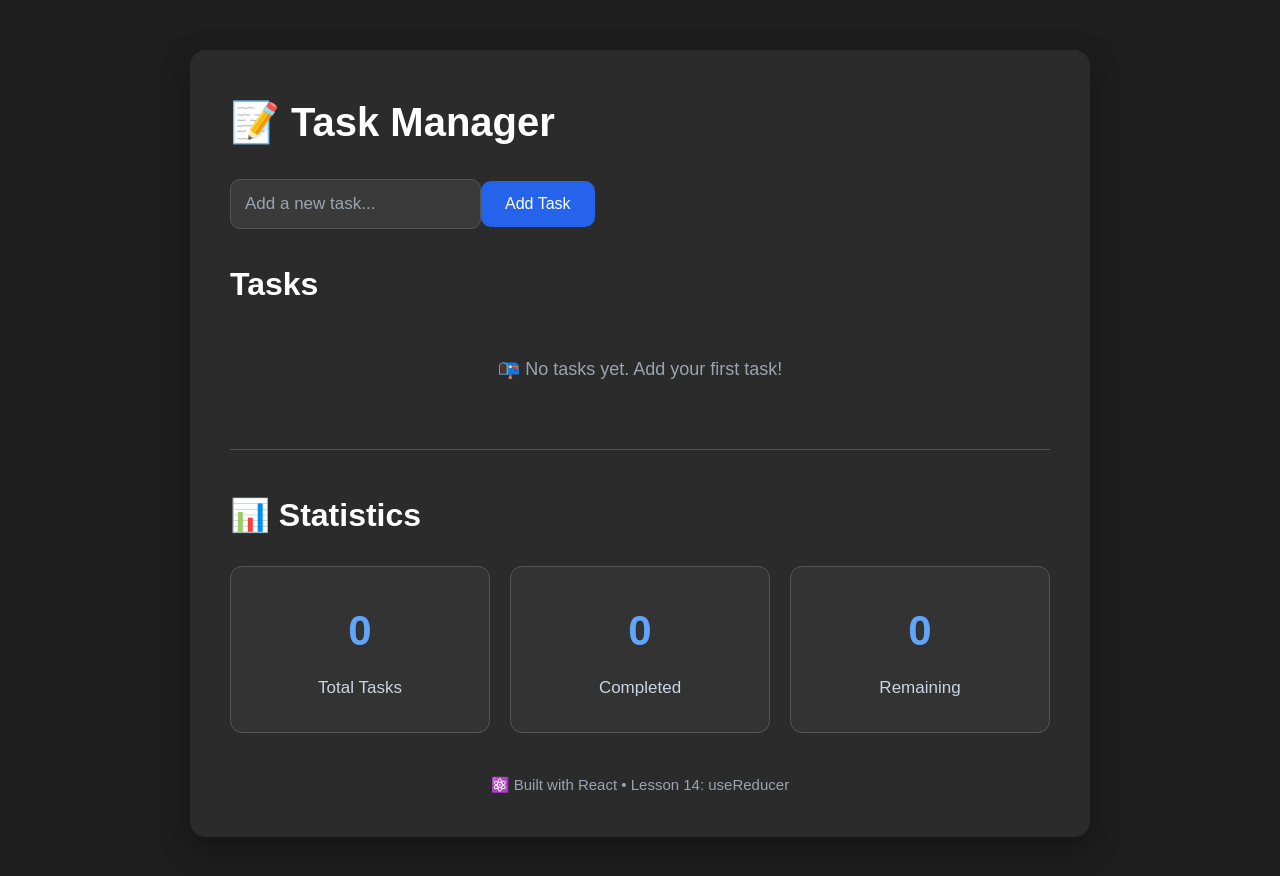
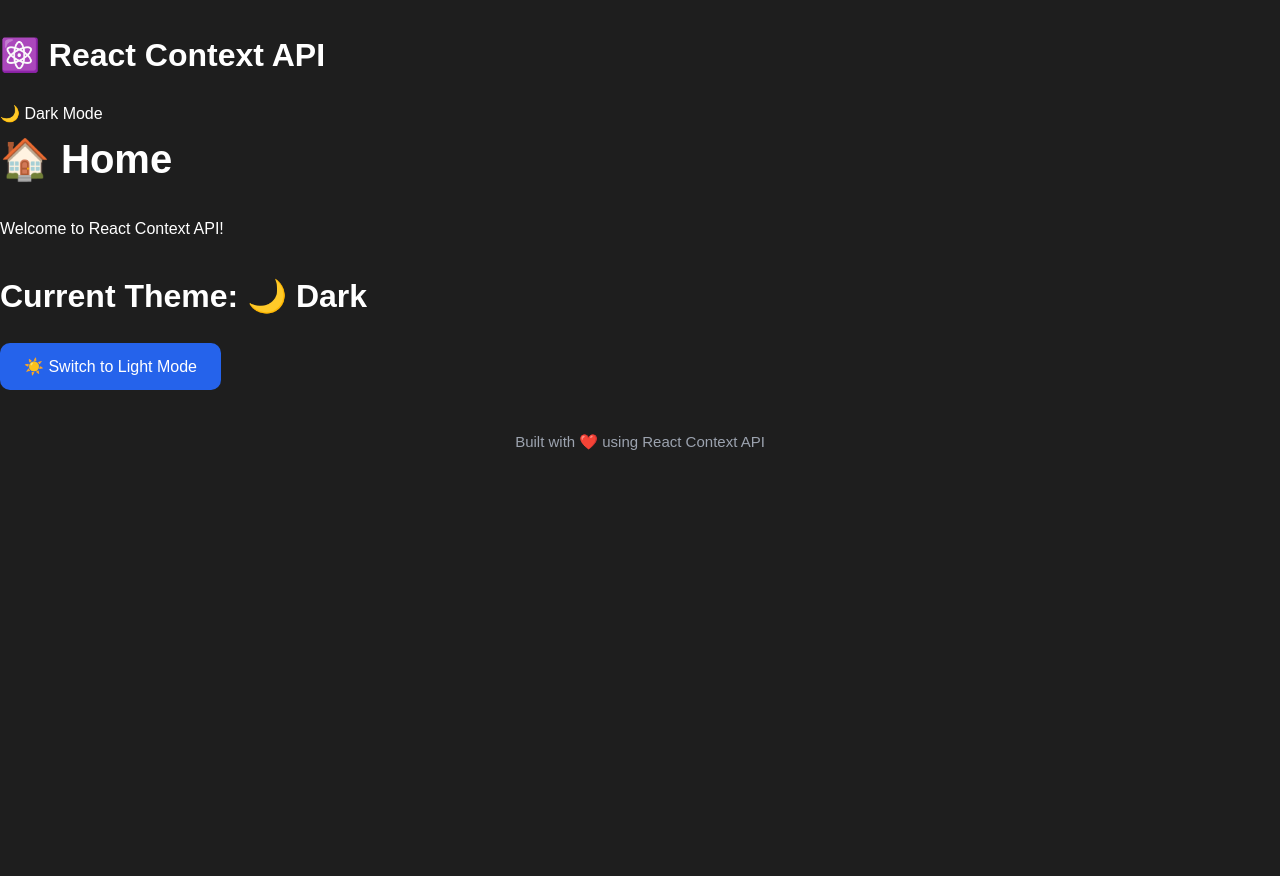
Before and after one commit to JohnkayFundz/react-learning, a React (Vite) app: page / in a window 1280 px wide. Shown: the top 876 px of the page. After the commit the page ends 800 px from the top, so only its background shows below. Built offline with nearby package versions, Linux system fonts and the light colour scheme.

Commit message:
Complete Lesson 15: Context API Theme Toggle App

```diff
--- a/src/components/Footer.jsx
+++ b/src/components/Footer.jsx
@@ -1,14 +1,7 @@
-import { useContext } from "react";
-import { ThemeContext } from "../context/ThemeContext";
-
 function Footer() {
-  const { darkMode } = useContext(ThemeContext);
-
   return (
-    <footer>
-      <p>
-        Current Theme: {darkMode ? "Dark" : "Light"}
-      </p>
+    <footer className="footer">
+      <p>Built with ❤️ using React Context API</p>
     </footer>
   );
 }
--- a/src/components/Navbar.jsx
+++ b/src/components/Navbar.jsx
@@ -2,15 +2,15 @@ import { useContext } from "react";
 import { ThemeContext } from "../context/ThemeContext";
 
 function Navbar() {
-  const { darkMode, toggleTheme } = useContext(ThemeContext);
+  const { darkMode } = useContext(ThemeContext);
 
   return (
-    <nav>
-      <h2>React Context API</h2>
+    <nav className="navbar">
+      <h2>⚛️ React Context API</h2>
 
-      <button onClick={toggleTheme}>
-        {darkMode ? "☀️ Light Mode" : "🌙 Dark Mode"}
-      </button>
+      <span>
+        {darkMode ? "🌙 Dark Mode" : "☀️ Light Mode"}
+      </span>
     </nav>
   );
 }
--- /dev/null
+++ b/src/components/ThemeButton.jsx
@@ -0,0 +1,19 @@
+import { useContext } from "react";
+import { ThemeContext } from "../context/ThemeContext";
+
+function ThemeButton() {
+  const { darkMode, toggleTheme } = useContext(ThemeContext);
+
+  return (
+    <button
+      className="theme-btn"
+      onClick={toggleTheme}
+    >
+      {darkMode
+        ? "☀️ Switch to Light Mode"
+        : "🌙 Switch to Dark Mode"}
+    </button>
+  );
+}
+
+export default ThemeButton;
--- a/src/context/ThemeContext.jsx
+++ b/src/context/ThemeContext.jsx
@@ -1,23 +1,21 @@
-import { createContext, useEffect, useState } from "react";
+import { createContext, useState } from "react";
 
 export const ThemeContext = createContext();
 
 export function ThemeProvider({ children }) {
-  const [darkMode, setDarkMode] = useState(() => {
-    const savedTheme = localStorage.getItem("darkMode");
-    return savedTheme ? JSON.parse(savedTheme) : false;
-  });
-
-  useEffect(() => {
-    localStorage.setItem("darkMode", JSON.stringify(darkMode));
-  }, [darkMode]);
+  const [darkMode, setDarkMode] = useState(true);
 
   const toggleTheme = () => {
     setDarkMode((prev) => !prev);
   };
 
   return (
-    <ThemeContext.Provider value={{ darkMode, toggleTheme }}>
+    <ThemeContext.Provider
+      value={{
+        darkMode,
+        toggleTheme,
+      }}
+    >
       {children}
     </ThemeContext.Provider>
   );
--- a/src/pages/Home.jsx
+++ b/src/pages/Home.jsx
@@ -1,172 +1,34 @@
-import { useReducer, useEffect } from "react";
-import TaskForm from "../components/task/TaskForm";
+import { useContext } from "react";
+import { ThemeContext } from "../context/ThemeContext";
 
-const initialState = [];
+import Navbar from "../components/Navbar";
+import Footer from "../components/Footer";
+import ThemeButton from "../components/ThemeButton";
 
-function taskReducer(state, action) {
-  switch (action.type) {
-    case "ADD_TASK":
-      return [
-        ...state,
-        {
-          id: Date.now(),
-          text: action.payload,
-          completed: false,
-        },
-      ];
-
-    case "TOGGLE_TASK":
-      return state.map((task) =>
-        task.id === action.payload
-          ? { ...task, completed: !task.completed }
-          : task
-      );
-
-    case "DELETE_TASK":
-      return state.filter((task) => task.id !== action.payload);
-
-    case "CLEAR_COMPLETED":
-      return state.filter((task) => !task.completed);
-
-    default:
-      return state;
-  }
-}
-
-export default function Home() {
-  const [tasks, dispatch] = useReducer(
-    taskReducer,
-    initialState,
-    () => {
-      const savedTasks = localStorage.getItem("tasks");
-      return savedTasks ? JSON.parse(savedTasks) : initialState;
-    }
-  );
-
-  useEffect(() => {
-    localStorage.setItem("tasks", JSON.stringify(tasks));
-  }, [tasks]);
-
-  const completedTasks = tasks.filter((task) => task.completed).length;
-  const remainingTasks = tasks.length - completedTasks;
+function Home() {
+  const { darkMode } = useContext(ThemeContext);
 
   return (
-    <div className="container">
-      <h1>📝 Task Manager</h1>
+    <div className={darkMode ? "app dark" : "app light"}>
+      <Navbar />
 
-      <TaskForm dispatch={dispatch} />
+      <main className="content">
+        <h1>🏠 Home</h1>
 
-      <h2>Tasks</h2>
+        <p>Welcome to React Context API!</p>
 
-      {tasks.length === 0 ? (
-        <p className="empty">
-          📭 No tasks yet. Add your first task!
-        </p>
-      ) : (
-        <>
-          <ul>
-            {tasks.map((task) => (
-              <li key={task.id} className="task-item">
-                <span
-                  onClick={() =>
-                    dispatch({
-                      type: "TOGGLE_TASK",
-                      payload: task.id,
-                    })
-                  }
-                  style={{
-                    textDecoration: task.completed
-                      ? "line-through"
-                      : "none",
-                    color: task.completed ? "#9ca3af" : "#fff",
-                  }}
-                >
-                  {task.completed ? "✅" : "⬜"} {task.text}
-                </span>
+        <h2>
+          Current Theme:
+          {" "}
+          {darkMode ? "🌙 Dark" : "☀️ Light"}
+        </h2>
 
-                <div className="task-actions">
-                  <button
-                    className="complete-btn"
-                    onClick={() =>
-                      dispatch({
-                        type: "TOGGLE_TASK",
-                        payload: task.id,
-                      })
-                    }
-                  >
-                    {task.completed ? "↩️ Undo" : "✅ Complete"}
-                  </button>
+        <ThemeButton />
+      </main>
 
-                  <button
-                    className="delete-btn"
-                    onClick={() =>
-                      dispatch({
-                        type: "DELETE_TASK",
-                        payload: task.id,
-                      })
-                    }
-                  >
-                    🗑️ Delete
-                  </button>
-                </div>
-              </li>
-            ))}
-          </ul>
-
-          {completedTasks > 0 && (
-            <button
-              className="clear-btn"
-              onClick={() =>
-                dispatch({
-                  type: "CLEAR_COMPLETED",
-                })
-              }
-            >
-              🧹 Clear Completed
-            </button>
-          )}
-        </>
-      )}
-
-      <hr />
-
-      <h2>📊 Statistics</h2>
-
-      <div className="stats">
-        <div className="stat-card">
-          <h3>{tasks.length}</h3>
-          <p>Total Tasks</p>
-        </div>
-
-        <div className="stat-card">
-          <h3>{completedTasks}</h3>
-          <p>Completed</p>
-        </div>
-
-        <div className="stat-card">
-          <h3>{remainingTasks}</h3>
-          <p>Remaining</p>
-        </div>
-      </div>
-
-      {tasks.length > 0 && (
-        <>
-          <h2 style={{ marginTop: "30px" }}>📈 Progress</h2>
-
-          <progress
-            value={completedTasks}
-            max={tasks.length}
-          />
-
-          <p style={{ textAlign: "center", marginTop: "10px" }}>
-            {Math.round((completedTasks / tasks.length) * 100)}% Complete
-          </p>
-        </>
-      )}
-
-      <footer>
-        <p>⚛️ Built with React • Lesson 14: useReducer</p>
-      </footer>
+      <Footer />
     </div>
   );
 }
+
+export default Home;
```
Also changed, not shown: src/components/Button.jsx (deleted, +0 -13 lines).
